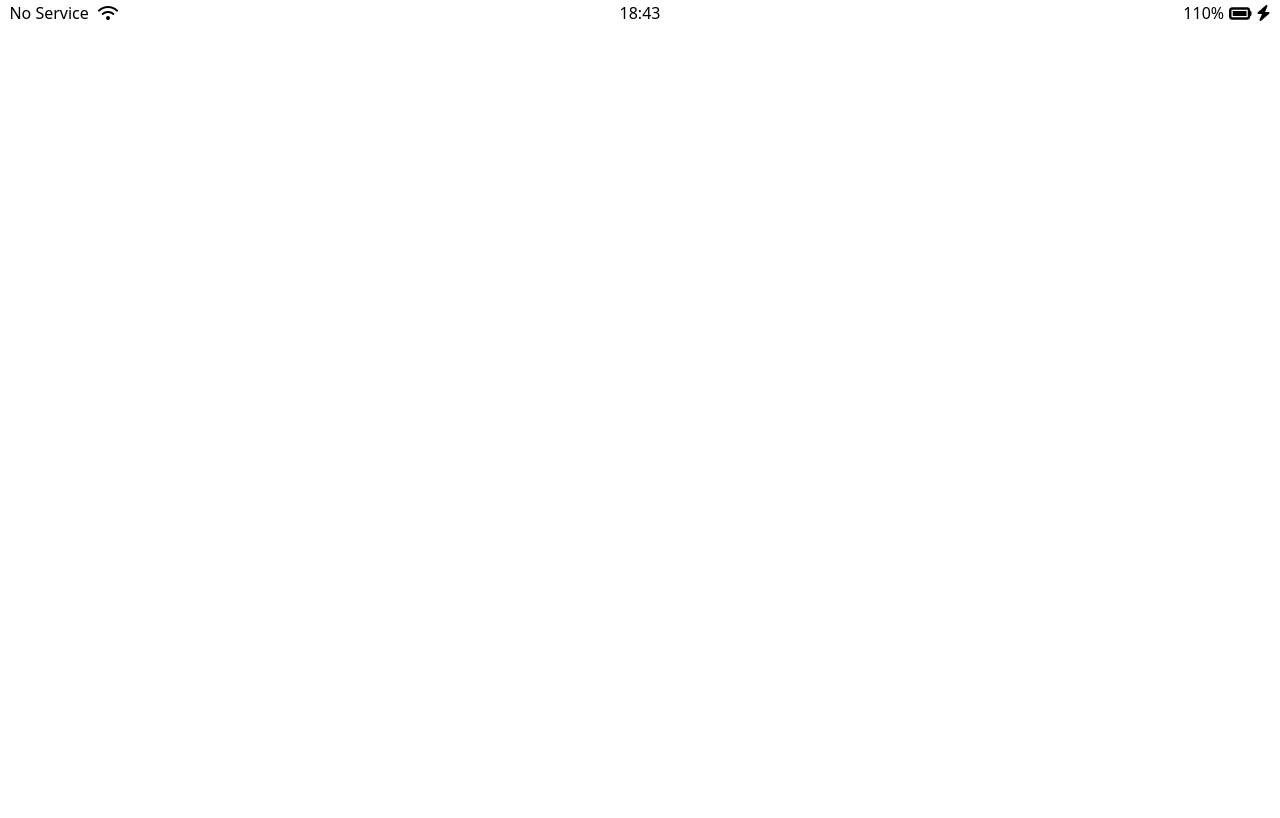
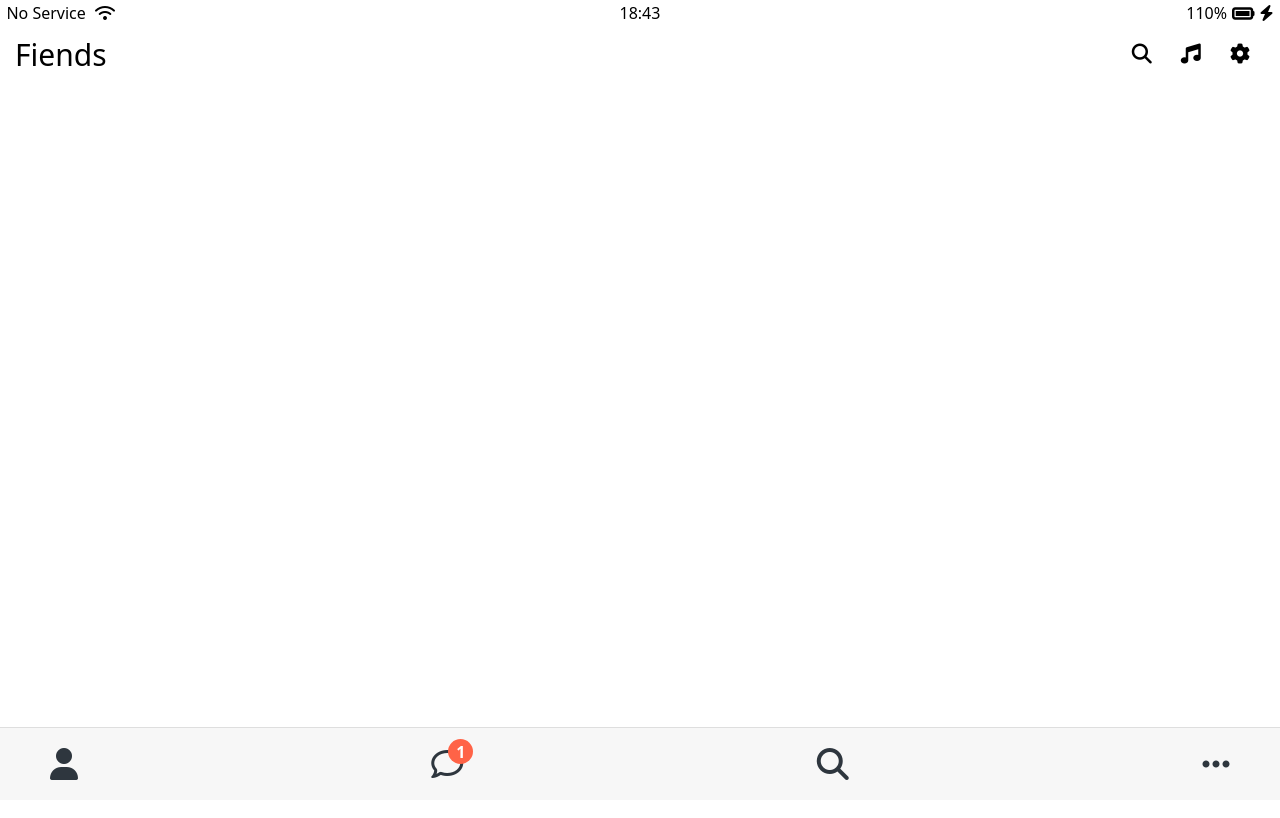
Before and after one commit to ClearLove97/kokoa-clone-2023, a plain HTML site: page friends.html in a window 1280 px wide. Shown: the top 818 px of the page. Drawn offline with Linux system fonts and the light colour scheme.

Commit message:
create next page
2번째 페이지 카톡 밑에 4가지 카테고리

```diff
--- /dev/null
+++ b/css/components/nav-bar.css
@@ -0,0 +1,33 @@
+.nav {
+  position: fixed;
+  bottom: 0;
+  width: 100%;
+  background-color: rgba(0, 0, 0, 0.03);
+  padding: 20px 50px;
+  box-sizing: border-box;
+  /* css 에게 box 사이즈를 늘리는 것을 원하지 않게한다.
+   padding 시 줄어든 px 만큼 box 의 px 값이 늘어나는데  공간이 줄어들어도 상관 X */
+  border-top: 1px solid rgba(0, 0, 0, 0.1);
+}
+.nav__ul {
+  display: flex;
+  justify-content: space-between;
+}
+.nav__link {
+  position: relative;
+  color: #2e363e;
+}
+.nav__notification {
+  width: 25px;
+  height: 25px;
+  border-radius: 15px;
+  display: flex;
+  justify-content: center;
+  align-items: center;
+  background-color: tomato;
+  color: white;
+  font-weight: 600;
+  position: absolute;
+  left: 17px;
+  top: -20px;
+}
--- /dev/null
+++ b/css/components/screen-header-bar.css
@@ -0,0 +1,20 @@
+.screen-header {
+  position: fixed;
+  display: flex;
+  justify-content: space-between;
+  top: 20px;
+  width: 100%;
+  box-sizing: border-box;
+  padding-top: 20px;
+}
+.screen-header__title {
+  padding-left: 15px;
+  font-size: 30px;
+}
+
+.screen-header__icons {
+  margin: 5px;
+}
+.screen-header__icons span {
+  padding-right: 25px;
+}
--- a/css/components/status-bar.css
+++ b/css/components/status-bar.css
@@ -1,7 +1,10 @@
 .status-bar {
+  position: fixed;
   display: flex;
   justify-content: center;
-  padding: 5px 3px;
+  box-sizing: border-box;
+  top: 5px;
+  width: 100%;
 }
 .status-bar__column {
   width: 33%;
--- a/css/styles.css
+++ b/css/styles.css
@@ -4,11 +4,19 @@
 
 /* components */
 @import "components/status-bar.css";
+@import "components/nav-bar.css";
+@import "components/screen-header-bar.css";
 
 /* screens */
 @import "screens/login.css";
+
 body {
   font-family: system-ui, -apple-system, BlinkMacSystemFont, "Segoe UI", Roboto,
     Oxygen, Ubuntu, Cantarell, "Open Sans", "Helvetica Neue", sans-serif;
+  height: 1000vh;
+}
+a {
+  color: inherit;
+  text-decoration: none;
 }
 /*  style.css 에서는 모든 스크린에 적용될 수 있는 스타일을 써놓는 방법도있다. */
--- a/friends.html
+++ b/friends.html
@@ -25,6 +25,40 @@
         <!-- To Do: Lightning Icon -->
       </div>
     </div>
+
+    <header class="screen-header">
+      <h1 class="screen-header__title">Fiends</h1>
+      <div class="screen-header__icons">
+        <span><i class="fas fa-search fa-lg"></i></span>
+        <span><i class="fas fa-music fa-lg"></i></span>
+        <span><i class="fas fa-cog fa-lg"></i></span>
+      </div>
+    </header>
+
+    <nav class="nav">
+      <ul class="nav__ul">
+        <li class="nav__btn">
+          <a href="#" class="nav__link">
+            <i class="fas fa-user fa-2x"></i>
+          </a>
+        </li>
+        <li class="nav__btn">
+          <a href="#" class="nav__link">
+            <span class="nav__notification">1</span>
+            <i class="far fa-comment fa-2x"></i>
+          </a>
+        </li>
+        <li class="nav__btn">
+          <a href="#" class="nav__link"><i class="fas fa-search fa-2x"></i></a>
+        </li>
+        <li class="nav__btn">
+          <a href="#" class="nav__link"
+            ><i class="fas fa-ellipsis-h fa-2x"></i
+          ></a>
+        </li>
+      </ul>
+    </nav>
+
     <script
       src="https://kit.fontawesome.com/6478f529f2.js"
       crossorigin="anonymous"
```
